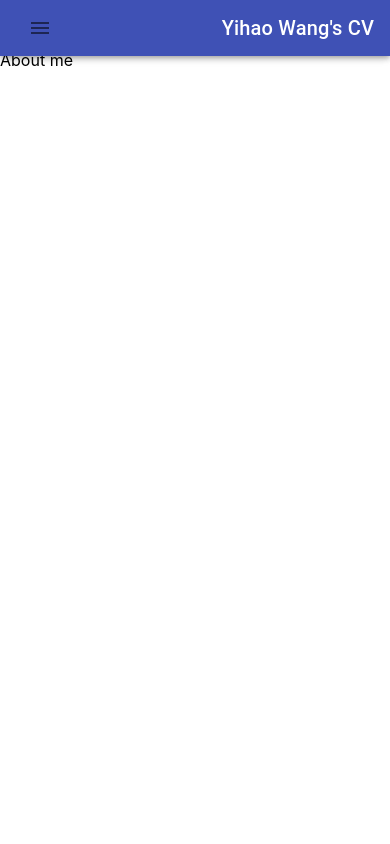
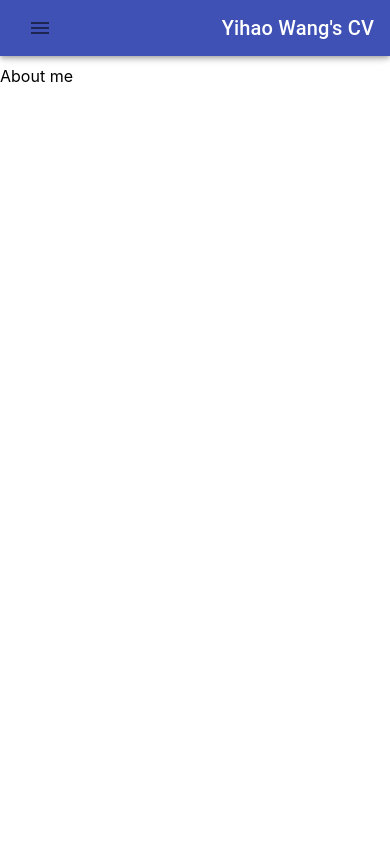
Before and after one commit to y1hao/cv2020, a React (Create React App) app: page / in a window 390 px wide. Shown: the top 844 px of the page. Built offline with nearby package versions, Linux system fonts and the light colour scheme.

Commit message:
Add scroll snap

```diff
--- a/src/Components/Content.tsx
+++ b/src/Components/Content.tsx
@@ -2,23 +2,20 @@ import React from 'react';
 import Page from './Page';
 import { makeStyles, Theme, createStyles } from '@material-ui/core';
 
-interface IProps {
-
-}
-
-export default function Content(props: IProps) {
+export default function Content() {
   const classes = makeStyles((theme: Theme) =>
     createStyles({
       root: {
         [theme.breakpoints.up('sm')]: {
           marginLeft: 350
-        },
-        [theme.breakpoints.down('xs')]: {
-          marginTop: 50
         }
       },
       page: {
-        minHeight: '100vh'
+        minHeight: '100vh',
+        scrollSnapAlign: 'start',
+        [theme.breakpoints.down('xs')]: {
+          paddingTop: 50
+        }
       }
     })
   )();
--- a/src/index.css
+++ b/src/index.css
@@ -11,3 +11,7 @@ code {
   font-family: source-code-pro, Menlo, Monaco, Consolas, 'Courier New',
     monospace;
 }
+
+html {
+  scroll-snap-type: y mandatory;
+}
```
